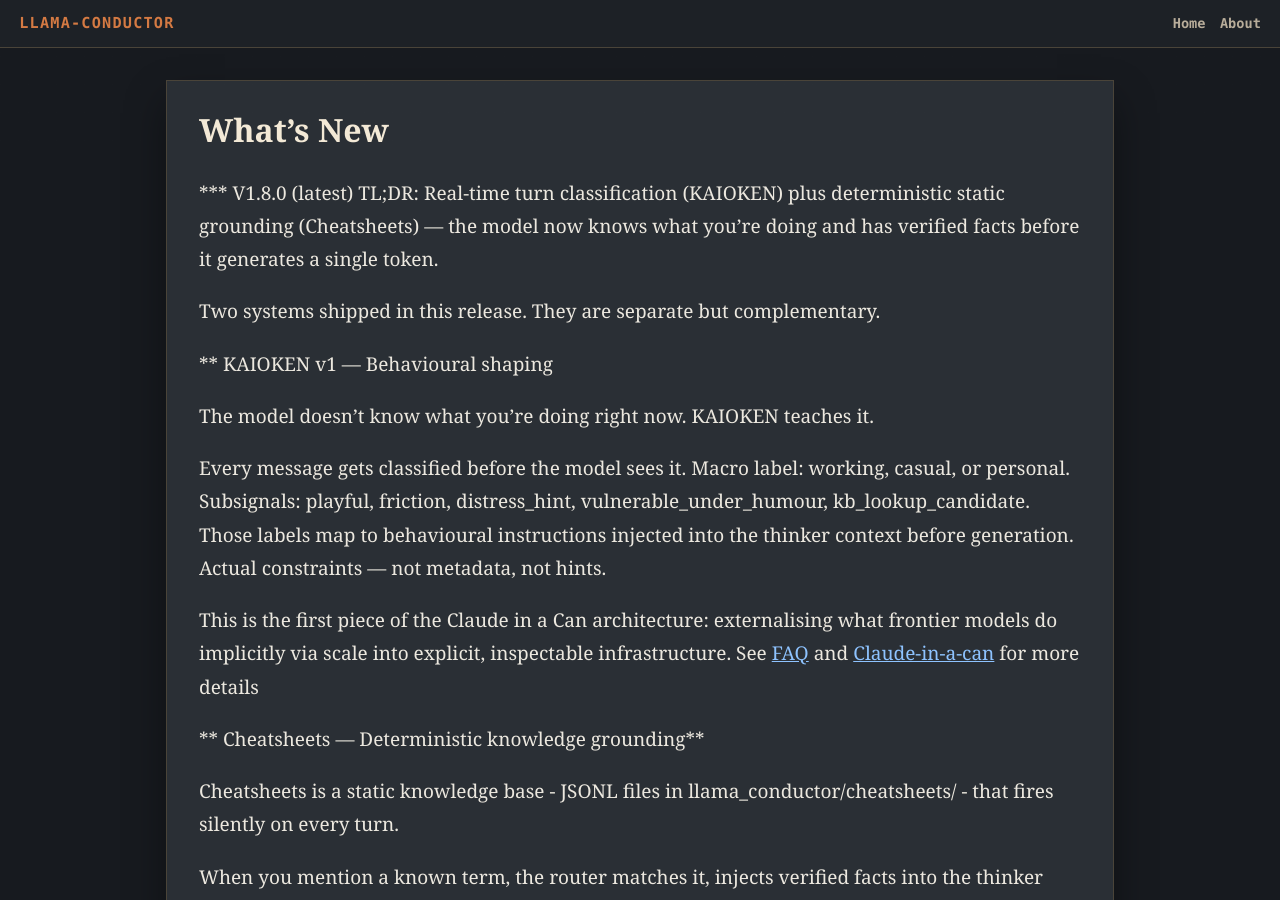
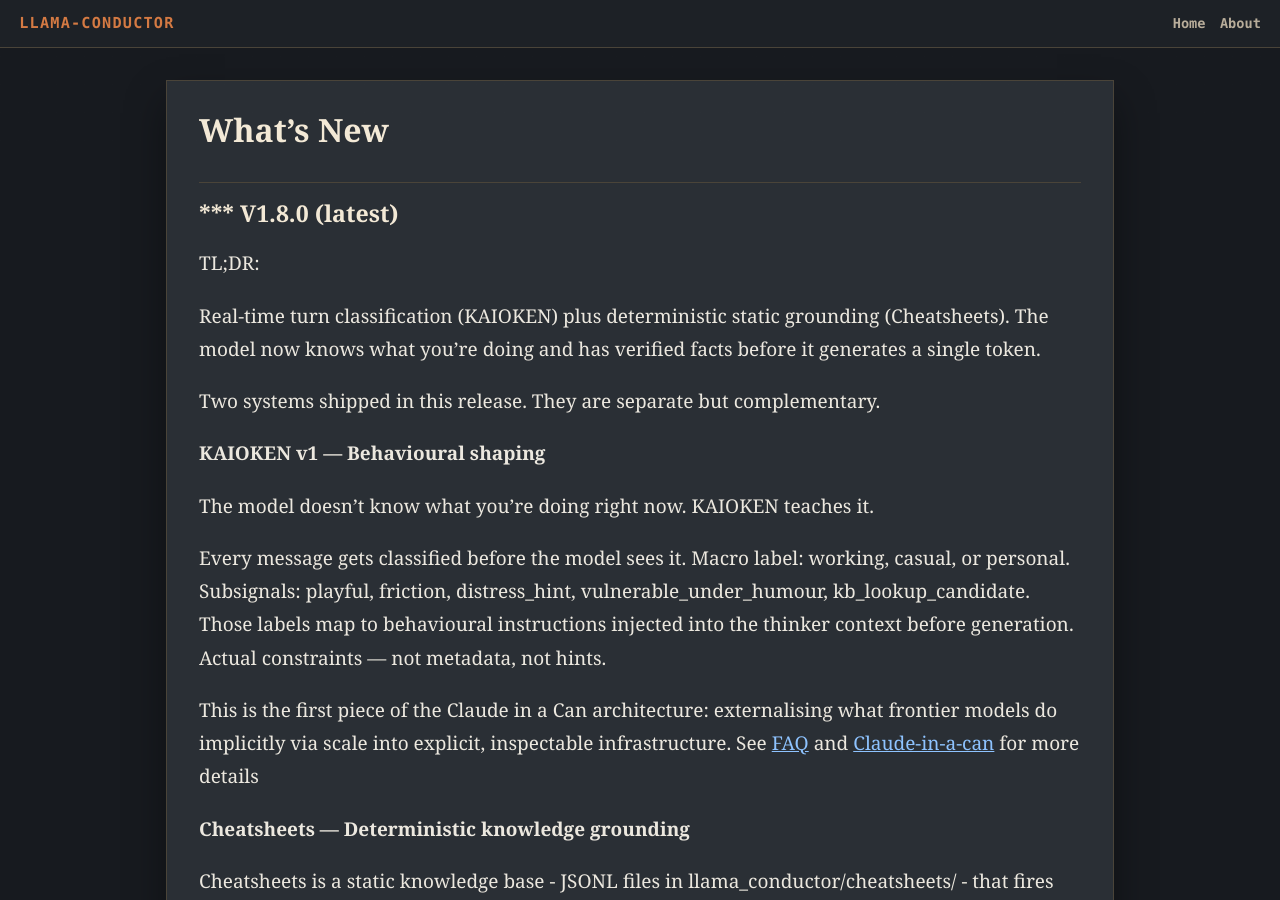
Before and after one commit to BobbyLLM/llama-conductor, a Jekyll site: the page built from NEW.md, in a window 1280 px wide and 900 px high. Built offline with Jekyll 4.4.1, drawn with Linux system fonts in a browser that asks for light colours; our own code applies the rules of GitHub Pages for plain Markdown files; some of the changed text lies outside the part shown.

Commit message:
docs tidy up

```diff
--- a/NEW.md
+++ b/NEW.md
@@ -1,11 +1,14 @@
 # What's New
 
-*** V1.8.0 (latest)
-TL;DR: Real-time turn classification (KAIOKEN) plus deterministic static grounding (Cheatsheets) — the model now knows what you're doing and has verified facts before it generates a single token.
+## *** V1.8.0 (latest)
+
+TL;DR:
+
+Real-time turn classification (KAIOKEN) plus deterministic static grounding (Cheatsheets). The model now knows what you're doing and has verified facts before it generates a single token.
 
 Two systems shipped in this release. They are separate but complementary.
 
-** KAIOKEN v1 — Behavioural shaping
+**KAIOKEN v1 — Behavioural shaping**
 
 The model doesn't know what you're doing right now. KAIOKEN teaches it.
 
@@ -13,7 +16,7 @@
 
 This is the first piece of the Claude in a Can architecture: externalising what frontier models do implicitly via scale into explicit, inspectable infrastructure. See [FAQ](FAQ.md) and [Claude-in-a-can](https://bobbyllm.github.io/llama-conductor/blog/claude-in-a-can-1/) for more details
 
-** Cheatsheets — Deterministic knowledge grounding**
+**Cheatsheets — Deterministic knowledge grounding**
 
 Cheatsheets is a static knowledge base - JSONL files in llama_conductor/cheatsheets/ - that fires silently on every turn.
 
@@ -438,9 +441,9 @@
 No auto-execution was added. All changes remain recommendation-only and fully explicit.
 
 
-## (v1.1.5)
+*** (v1.1.5)
 
-###  New Feature: >>trust Mode (Tool Recommendation)
+***  New Feature: >>trust Mode (Tool Recommendation)
 
 **Tool recommendation pipeline** `>>trust <query>` analyzes your query and suggests the best tools to use
 - Recommends ranked options (A, B, C) with confidence levels
@@ -491,16 +494,16 @@
 -  No auto-escalation (suggestions only)
 -  Transparent and predictable
 
-### Documentation
+**Documentation
 
 **Updated command cheat sheet** Added >>trust documentation under Help & tool selection
 **Technical specification** Full architecture and design docs included in release
 
 ---
 
-## v1.1.4 (CRITICAL FIX)
+** v1.1.4 (CRITICAL FIX)
 
-### Critical Bugfix
+*** Critical Bugfix
 
 **Vault attachment prevention** Fixed critical bug where `>>attach vault` was allowed but caused silent failures
 - Previously: `>>attach vault` succeeded but Serious mode filtered it out ’ empty FACTS_BLOCK ’ hallucinations
@@ -512,21 +515,21 @@
 
 ---
 
-## v1.1.3
+*** v1.1.3
 
 **Code cleanup** Removed legacy fun.py code and reduced duplicate calls
 
 ---
 
-## v1.1.2
+** v1.1.2
 
 **Streaming keepalive** Added keepalive pings to prevent streaming timeouts in long-running responses
 
 ---
 
-## v1.1.1
+** v1.1.1
 
-### New Sidecars (Deterministic API Tools)
+** New Sidecars (Deterministic API Tools)
 
 **Wikipedia summaries** `>>wiki <topic>` fetches article openings via free Wikipedia JSON API
 - Full paragraph summaries (~500 chars)
@@ -547,15 +550,15 @@
 
 ---
 
-## v1.0.11
+** v1.0.11
 
-###  Core Improvements
+***  Core Improvements
 
 **RAW mode context fix** `>>raw` mode now includes CONTEXT block (conversation history) so queries like "what have we discussed?" work correctly instead of hallucinating. Previously `>>raw` was outputting non-Serious answers but without conversation context, causing it to fabricate topics from training data.
 
 ---
 
-## v1.0.10
+** v1.0.10
 
 **Fun mode quote pool** Fixed fun_pool to include ALL quotes from all tags instead of just one tone. Fun mode now retrieves actual quotes from quotes.md instead of hallucinating.
 
@@ -576,7 +579,7 @@
 
 ---
 
-## v1.0.9-debug
+** v1.0.9-debug
 
 - Fix: Fun/FR blocks after Mentats (checks only recent 5 turns, not all history)
 - Fix: Images drop Fun/FR sticky modes and auto-route to vision
@@ -585,7 +588,7 @@
 
 ---
 
-## v1.0.4
+** v1.0.4
 
 - Auto-vision detection: Images automatically trigger vision pipeline
 - Session commands (>>) skip vision even if image is present (prevents UI attachment bugs)
```
Also changed, not shown: other parts of NEW.md (+5 -5 lines).
